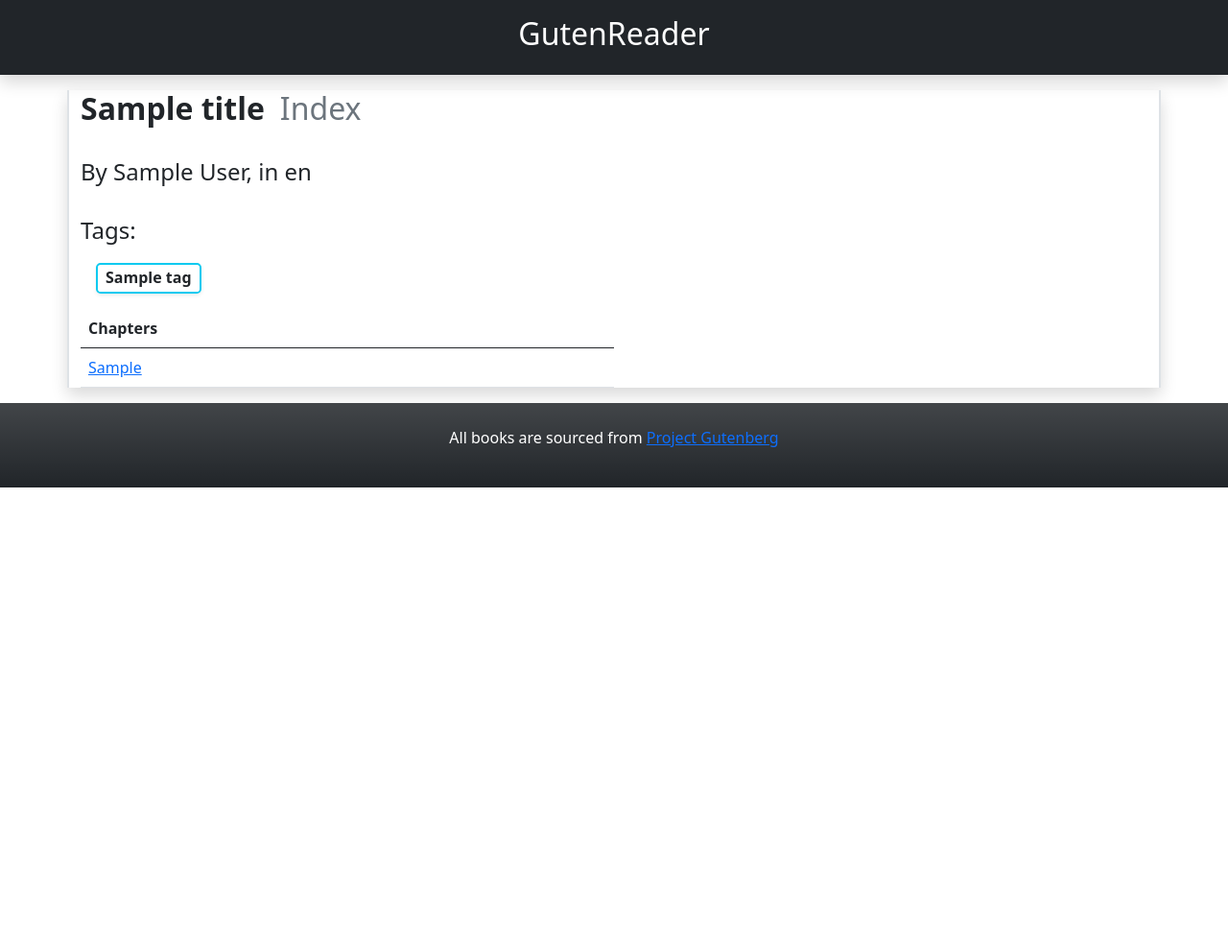
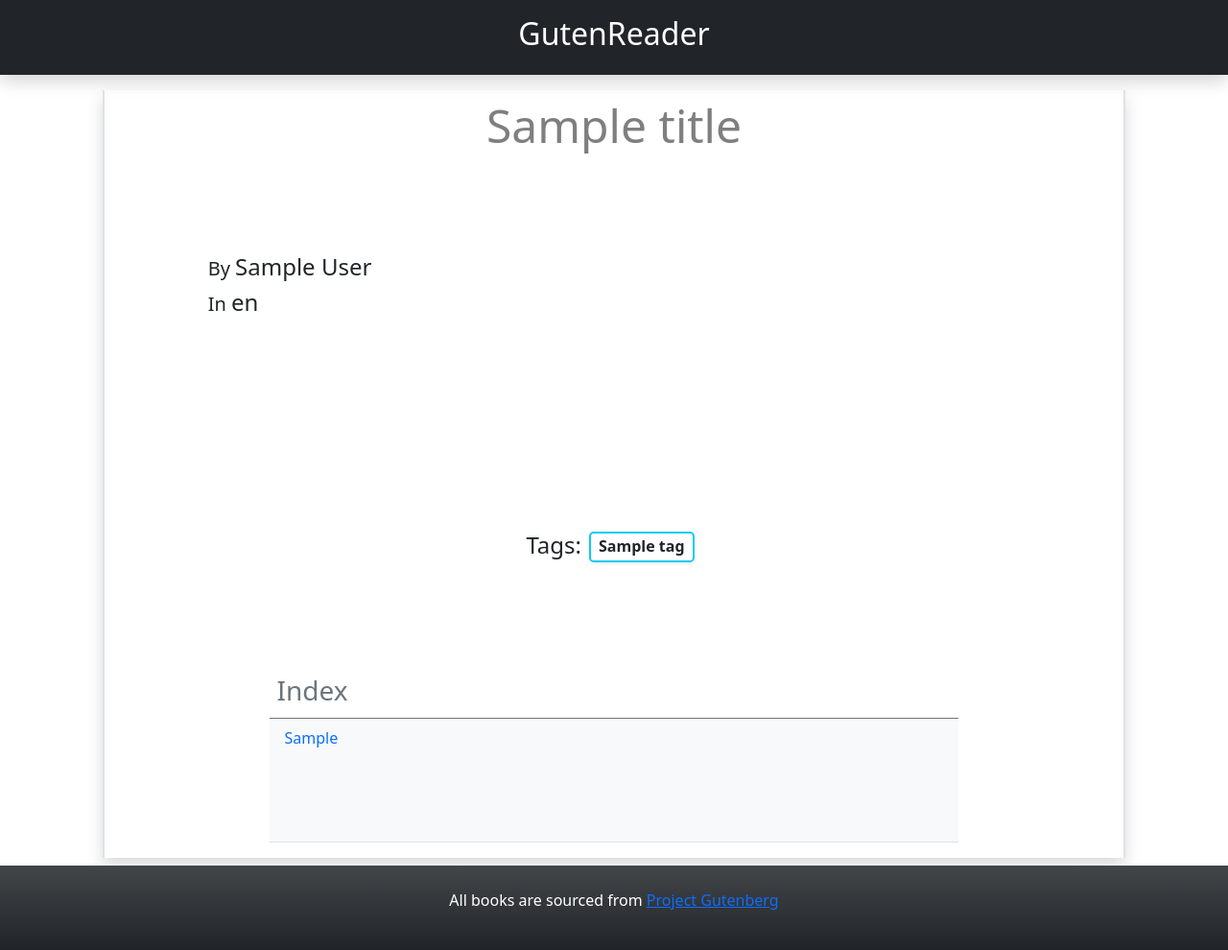
Before and after one commit to miladmasoodi/GutenReader, a Django app: template templates/book_index.html in a window 1280 px wide. Shown: the whole page at 96% size. Before the commit the page ends 508 px from the top, so only its background shows below. Run offline with Django 5.2, Linux system fonts and the light colour scheme; the template is opened without the code that fills it: most values are stand-ins (such as "Sample title", 1, 10 or a date in 2020).

Commit message:
Added: translater to index view and template. Updated: styling for book_index.html, Small styling changes in other templates

```diff
--- a/GutenReaderApp/views.py
+++ b/GutenReaderApp/views.py
@@ -28,6 +28,7 @@ class Index(View):
                 chap_titles.append((current_book.chapter_titles[i], i + 1))  # not 0 based since user-facing
 
         context = {'Title': current_book.title, 'Author': current_book.author, 'Language': current_book.language,
+                   'Translator': current_book.translater, "HasTranslator": current_book.translater != '',
                    'Chap_Titles': chap_titles, 'book_id': current_book.pk, 'tag_list': tag_list}
         return render(request, "book_index.html", context)
 
--- a/templates/base.html
+++ b/templates/base.html
@@ -13,10 +13,11 @@
         <h2> <a class=" text-white text-decoration-none" href="/"> GutenReader </a> </h2>
       </div>
 
-
+    <div class="container mx-auto col-10 border-start border-end border-2 shadow min-vh-100 row justify-content-center">
     {% block Content %}
         Content Missing
     {% endblock %}
+    </div>
 
     <div class="mt-2 p-4 bg-dark bg-gradient text-white text-center">
         <p>
--- a/templates/book_index.html
+++ b/templates/book_index.html
@@ -2,41 +2,48 @@
 {%  block Title %} {{ Title }} {% endblock %}
 {%  block Content %}
 
-<div class = "container p-20  border-start border-end border-2 shadow">
-    <div class="d-flex flex-wrap">
-        <h2 class="fw-bolder"> {{ Title }}</h2> <h2 class="text-muted ms-3">Index</h2>
+  <div class="container row justify-content-center ">
+    <div class="d-flex flex-wrap justify-content-center">
+        <h1 class="text-black-50 display-5 p-2"> {{ Title }}</h1>
     </div>
     <br>
-    <h4>By {{ Author }}, in {{ Language }}</h4>
+    <div class=" ps-5 ms-5">
+        <h4><span class="fs-5 fw-light">By </span> {{ Author }}</h4>
+        <h4><span class="fs-5 fw-light">In </span> {{ Language }}</h4>
+        {% if HasTranslator %}
+          <h4><span class="fs-5 fw-light">Translated by</span> {{ Translator }} </h4>
+        {% endif %}
+    </div>
     <br>
-    <h4>
+
+    <div class="d-flex flex-wrap p-1 m-1 justify-content-center">
+        <h4 class="mt-2">
             Tags:
         </h4>
-    <div class="d-flex flex-wrap p-1 m-1">
       {% for tag in tag_list %}
-        <div class=" card shadow-sm m-2 p-2 border border-info border-2 rounded-3"
+        <div class="d-block card shadow-sm m-2 p-2 border border-info rounded-3 border-2"
              style="max-width: 22rem; height: 2rem">
-            <h6 class="fw-bold  text-dark position-relative top-50 start-50 translate-middle">{{ tag }}</h6>
+            <h6 class="m-0 fw-bolder text-truncate text-dark position-relative top-50 start-50 translate-middle ">{{ tag }}</h6>
         </div>
       {% endfor %}
     </div>
-
-    <table class="table table-hover w-50 p-5 ">
+    <div class="row col-9">
+        <table class="table table-hover p-2 ">
           <thead>
             <tr>
-            <th>Chapters</th>
+                <th class="fs-3 fw-normal text-muted">Index</th>
             </tr>
           </thead>
-      <tbody>
+          <tbody class=" bg-light">
             {% for chap in Chap_Titles %}
               {% if chap.1 == -1 %}
-            <tr><th>{{ chap.0 }}</th></tr>
+                <tr class="border-bottom border-dark"><th class="text-dark">{{ chap.0 }}</th></tr>
               {% else %}
-            <tr><td><a href="/book/{{ book_id }}/{{ chap.1 }}"> {{ chap.0 }} </a></td></tr>
+                <tr class="border-bottom "><td class="p-0" ><a class=" nav-link width-100 height-100 text-primary  " href="/book/{{ book_id }}/{{ chap.1 }}"> {{ chap.0 }} </a></td></tr>
               {% endif %}
             {% endfor %}
           </tbody>
         </table>
-
+    </div>
   </div>
 {% endblock %}
--- a/templates/chapter.html
+++ b/templates/chapter.html
@@ -1,8 +1,8 @@
 {% extends "base.html" %}
 {%  block Title %} {{ Title }} {% endblock %}
 {%  block Content %}
-<div class = "container p-5 min-vh-100 border-start border-end border-2 shadow">
-    <h2 class="text-muted text-center position-relative top-0 start-50 translate-middle"> {{ Book_Title }}: {{ Chap_Title }} </h2>
+    <div class="col-11 p-5">
+    <h1 class="mt-2 text-muted text-center position-relative top-0 start-50 translate-middle"> {{ Book_Title }}</h1>
 
     <div class="btn-toolbar justify-content-between ">
         <div class="btn-group ps-5 float-start">
@@ -14,7 +14,7 @@
         </div>
     </div>
 
-        <div class="mt-3">
+        <div class="mt-3 ">
 
             {{ Content | safe}}
         </div>
--- a/templates/home.html
+++ b/templates/home.html
@@ -1,11 +1,11 @@
 {% extends "base.html" %}
 {%  block Title %} {{ Title }} {% endblock %}
 {%  block Content %}
-<div class = "container p-20 min-vh-100 border-start border-end border-2 shadow">
-    <h2 class="ms-2 p-2">
+    <div class="container p-5 ms-5">
+        <h2 class="">
             Books
         </h2>
-    <div class="d-flex flex-wrap m-3 ">
+        <div class="d-flex flex-wrap ">
           {% for book in books %}
             <div class="card m-2 shadow-sm" style="width: 16rem; height: 9rem">
               <div class="card-body">
```
Lines whose indentation alone changed are shown as unchanged.
